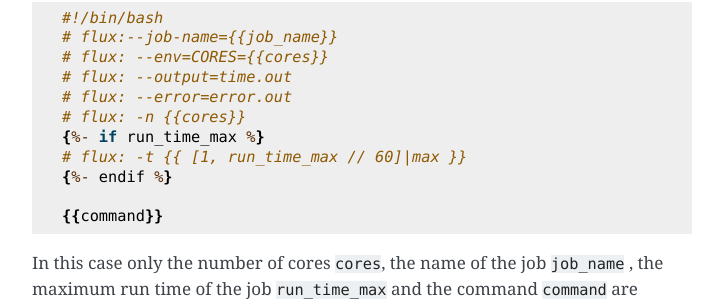
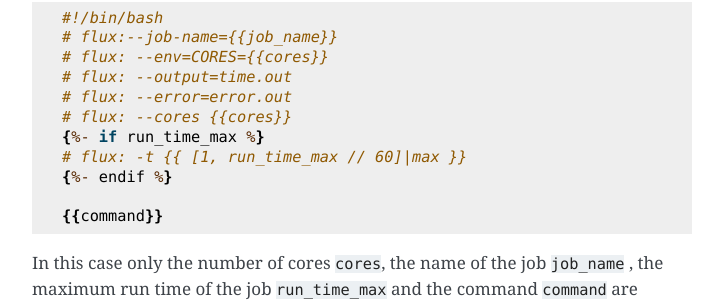
Before and after one commit to pyiron/pysqa, a Sphinx documentation site: the page built from docs/source/queue.md, in a window 1280 px wide and 900 px high, scrolled down 1107 px. Shown: the part 152-453 px from the top of the window, without its empty margins (388-1111 px from the left). Built offline with Sphinx 7.4.7, drawn with Linux system fonts in a browser that asks for light colours.

Commit message:
Switch flux to use per resource options rather than per tasks options

```diff
--- a/docs/source/queue.md
+++ b/docs/source/queue.md
@@ -41,7 +41,7 @@ The queue named `flux` is defined based on a submission script template named `f
 # flux: --env=CORES={{cores}}
 # flux: --output=time.out
 # flux: --error=error.out
-# flux: -n {{cores}}
+# flux: --cores {{cores}}
 {%- if run_time_max %}
 # flux: -t {{ [1, run_time_max // 60]|max }}
 {%- endif %}
```
Also changed, not shown: 2 other files.
